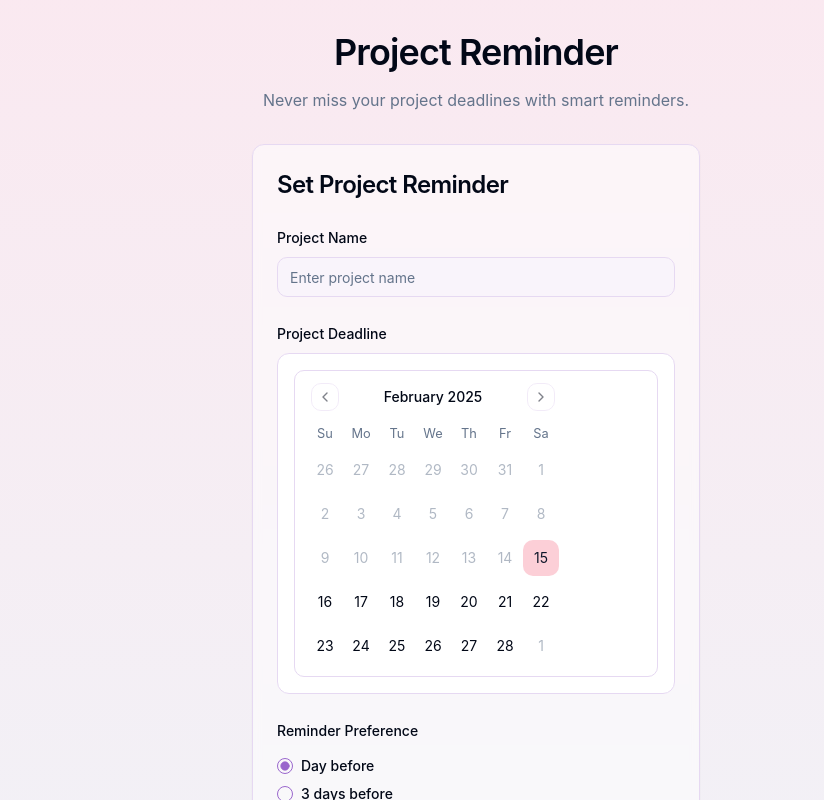
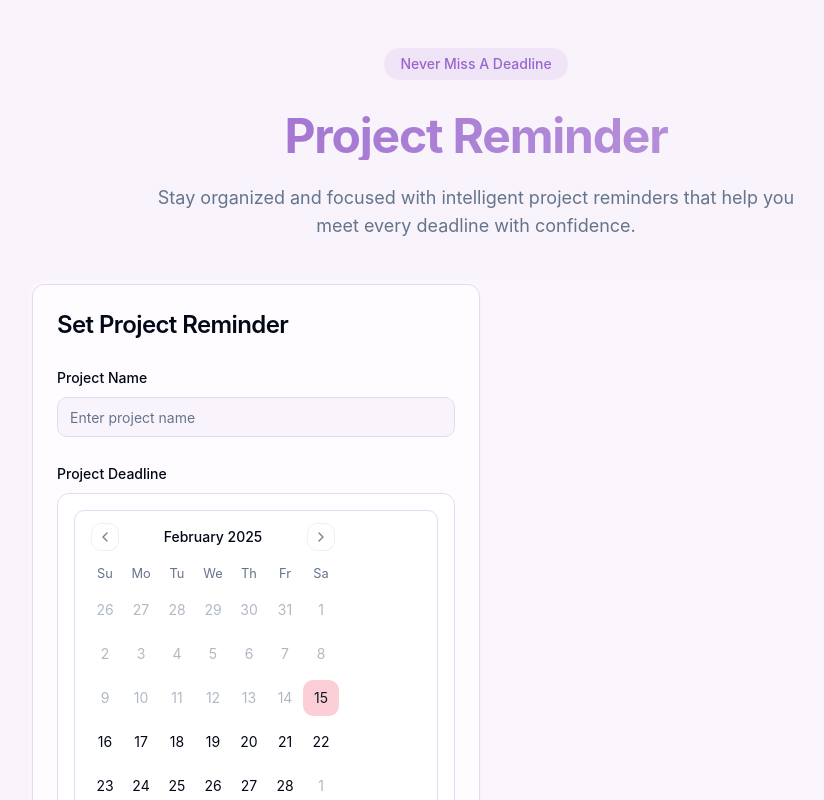
Before and after one commit to inessalter/travel-remind-helper, a React (Vite) app: page / in a window 1280 px wide. Shown: the top 800 px of the page, without its empty margins (164-988 px from the left). Built offline with nearby package versions, Linux system fonts and the light colour scheme.

Commit message:
Improve page design
Enhance the page's visual design to appear more sophisticated and polished.

```diff
--- a/src/pages/Index.tsx
+++ b/src/pages/Index.tsx
@@ -3,21 +3,30 @@ import { TravelForm } from "@/components/TravelForm";
 
 const Index = () => {
   return (
-    <div className="min-h-screen w-full bg-gradient-to-b from-accent/30 to-secondary/30 relative overflow-hidden">
+    <div className="min-h-screen w-full bg-gradient-to-br from-background via-background to-background relative overflow-hidden">
       <div className="floating-circle circle-1" />
       <div className="floating-circle circle-2" />
       <div className="floating-circle circle-3" />
       <div className="floating-circle circle-4" />
 
-      <div className="container px-4 py-8 mx-auto relative z-10">
-        <div className="max-w-4xl mx-auto space-y-8">
-          <header className="text-center space-y-4 animate-fade-in">
-            <h1 className="text-4xl font-semibold tracking-tight">Project Reminder</h1>
-            <p className="text-muted-foreground">Never miss your project deadlines with smart reminders.</p>
+      <div className="container px-4 py-12 mx-auto relative z-10">
+        <div className="max-w-4xl mx-auto space-y-10">
+          <header className="text-center space-y-6 animate-fade-in">
+            <div className="inline-block px-4 py-1.5 bg-primary/10 rounded-full text-primary text-sm font-medium mb-2">
+              Never Miss A Deadline
+            </div>
+            <h1 className="text-5xl font-bold tracking-tight bg-gradient-to-r from-primary to-primary/60 bg-clip-text text-transparent">
+              Project Reminder
+            </h1>
+            <p className="text-muted-foreground text-lg max-w-2xl mx-auto">
+              Stay organized and focused with intelligent project reminders that help you meet every deadline with confidence.
+            </p>
           </header>
 
-          <div className="flex flex-col items-center justify-center">
-            <TravelForm />
+          <div className="flex flex-col items-center justify-center mt-8">
+            <div className="w-full backdrop-blur-sm bg-white/30 rounded-2xl p-1">
+              <TravelForm />
+            </div>
           </div>
         </div>
       </div>
```
Also changed, not shown: src/App.css (+12 -0 lines).
